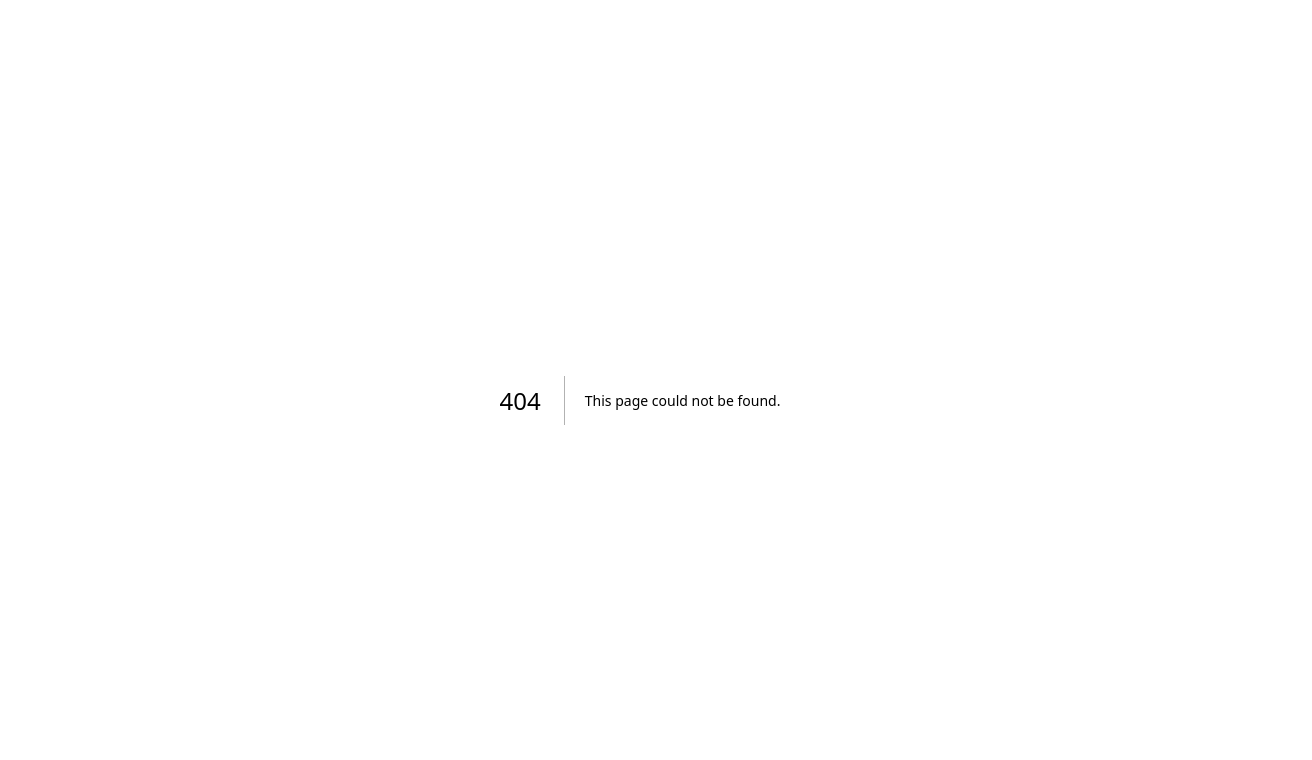
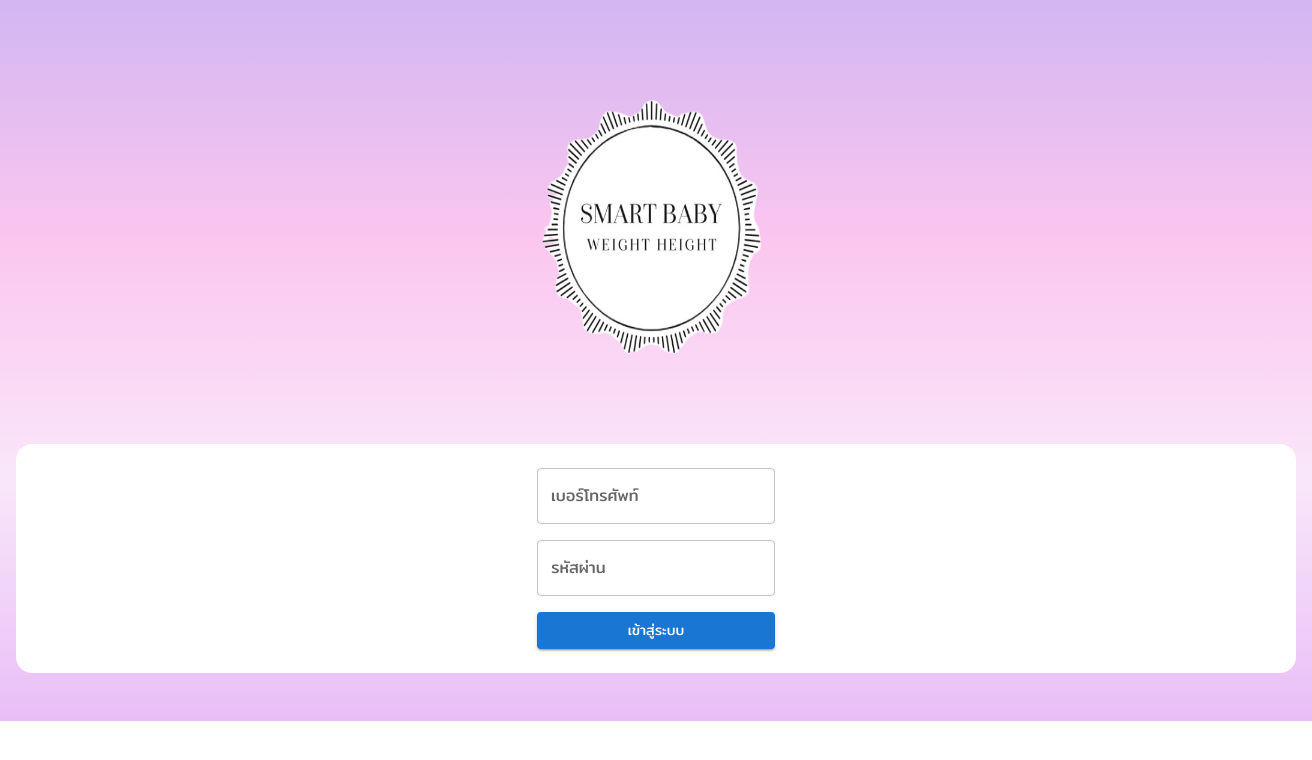
Before and after one commit to RawichSinghachai/testnur, a Next.js app: page /login in a window 1280 px wide. Before the commit this address had no page. Shown: the top 760 px of the page, 1312 px wide, since content can reach past the window. Built offline with nearby package versions, Linux system fonts and the light colour scheme.

Commit message:
Add files via upload

```diff
--- a/src/pages/home.tsx
+++ b/src/pages/home.tsx
@@ -23,7 +23,8 @@ export default function Home() {
 
   const router = useRouter()
   return (
-    <Box sx={{ height: '100vh', bgcolor: '#FFEEEE', pb: 20 ,display:'flex',flexDirection:'column',justifyContent:'center',alignItems:'center'}}>
+    <Box sx={{ height: '100vh', pb: 20 ,backgroundImage:'linear-gradient(180deg, rgb(119,33,214,0.33), rgb(238,18,190,0.24) ,rgb(215,94,218,0.15) ,rgb(193,77,234,0.37))',
+    display:'flex',flexDirection:'column',justifyContent:'center',alignItems:'center'}}>
       {/* <AppBar sx={{ bgcolor: '#A1D7F1' }}>
         <Toolbar sx={{display:'flex',justifyContent:'space-evenly'}}>
           <h5>image</h5>
--- /dev/null
+++ b/src/pages/login.tsx
@@ -0,0 +1,39 @@
+import React from 'react'
+import Box from '@mui/material/Box';
+import TextField from '@mui/material/TextField';
+import Paper from '@mui/material/Paper';
+import Typography from '@mui/material/Typography';
+import Stack from '@mui/material/Stack';
+import Button from '@mui/material/Button';
+import Divider from '@mui/material/Divider';
+import logo from '../../public/logo.png'
+import Image from 'next/image';
+
+type Props = {}
+
+export default function login({ }: Props) {
+    return (
+        <div style={{
+            backgroundImage: 'linear-gradient(180deg, rgb(119,33,214,0.33), rgb(238,18,190,0.24) ,rgb(215,94,218,0.15) ,rgb(193,77,234,0.37))',
+            height: '100%', width: '100%',
+            display: 'flex', flexDirection: 'column', padding: '16px'
+        }}>
+
+            <Box sx={{ display: 'flex', justifyContent: 'center', my: 8 }}>
+                <Image height={300} width={300} src={logo} alt='logo' />
+            </Box>
+
+            <Box sx={{ bgcolor: 'white', display: 'flex', justifyContent: 'center', borderRadius: 4, p: 1, mb: 4 }}>
+                <Stack direction='column'>
+                    <TextField label="เบอร์โทรศัพท์" variant="outlined" sx={{ my: 2 }} />
+
+                    <TextField label="รหัสผ่าน" variant="outlined" sx={{ mb: 2 }} />
+
+                    <Button variant="contained" sx={{ mb: 2 }}>
+                        เข้าสู่ระบบ
+                    </Button>
+                </Stack>
+            </Box>
+        </div>
+    )
+}
--- a/src/pages/profile.tsx
+++ b/src/pages/profile.tsx
@@ -22,7 +22,8 @@ export default function profile({ }: Props) {
     const router = useRouter()
     return (
         <div>
-            <Box sx={{ height: '100vh', bgcolor: '#FFEEEE', pb: 20, display: 'flex', flexDirection: 'column', p: 2 }}>
+            <Box sx={{ height: '100vh', backgroundImage:'linear-gradient(180deg, rgb(119,33,214,0.33), rgb(238,18,190,0.24) ,rgb(215,94,218,0.15) ,rgb(193,77,234,0.37))',
+             pb: 20, display: 'flex', flexDirection: 'column', p: 2 }}>
 
                 <Box>
                     <Typography variant="h4" sx={{ mr: 4 }}>
```
Also changed, not shown: src/pages/advice.tsx (+16 -14 lines), src/pages/display.tsx (+6 -4 lines), src/pages/index.tsx (+7 -7 lines), src/pages/register.tsx (+6 -3 lines).
